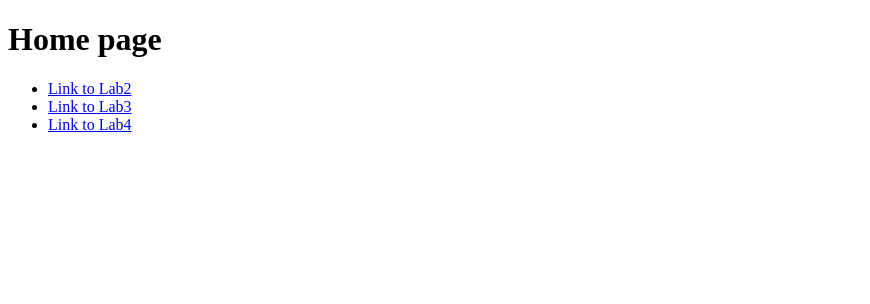
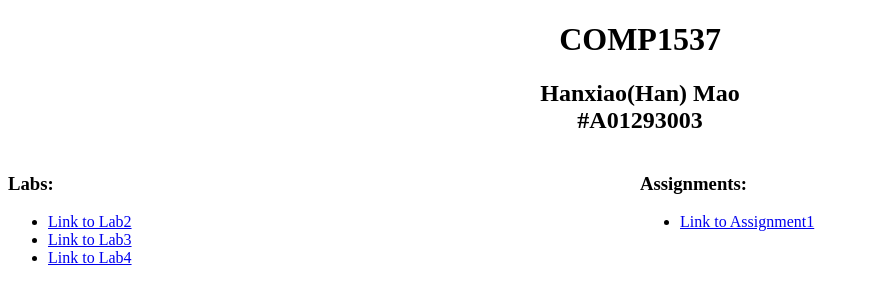
Before and after one commit to Hanxmao/COMP1537-setF, a plain HTML site: page index.html in a window 1280 px wide. Shown: the whole page, without its empty margins (0-870 px from the left). Drawn offline with Linux system fonts and the light colour scheme.

Commit message:
add info to index

```diff
--- a/index.html
+++ b/index.html
@@ -4,14 +4,37 @@
     <meta charset="UTF-8">
     <meta http-equiv="X-UA-Compatible" content="IE=edge">
     <meta name="viewport" content="width=device-width, initial-scale=1.0">
-    <title>Document</title>
+    <title>Han-COMP1537</title>
+    <style>
+        #lab{
+            width: 50%;
+            float: left;
+        }
+        #assignment{
+            width: 50%;
+            float: right;
+        }
+    </style>
 </head>
 <body>
-    <h1>Home page</h1>
-    <ul>
-        <li><a href="./lab2/index.html">Link to Lab2</a></li>
-        <li><a href="./lab3/index.html">Link to Lab3</a></li>
-        <li><a href="./lab4/index.html">Link to Lab4</a></li>
-    </ul>
+    <h1 style="text-align: center;">COMP1537</h1>
+    <h2 style="text-align: center;">Hanxiao(Han) Mao <br>#A01293003</h2>
+    <main>
+        <section id="lab">
+            <h3>Labs:</h3>
+            <ul>
+                <li><a href="./lab2/index.html">Link to Lab2</a></li>
+                <li><a href="./lab3/index.html">Link to Lab3</a></li>
+                <li><a href="./lab4/index.html">Link to Lab4</a></li>
+            </ul>
+
+        </section>
+        <section id="assignment">
+            <h3>Assignments:</h3>
+            <ul>
+                <li><a href="#">Link to Assignment1</a></li>
+            </ul>
+        </section>
+    </main>
 </body>
 </html>
```
